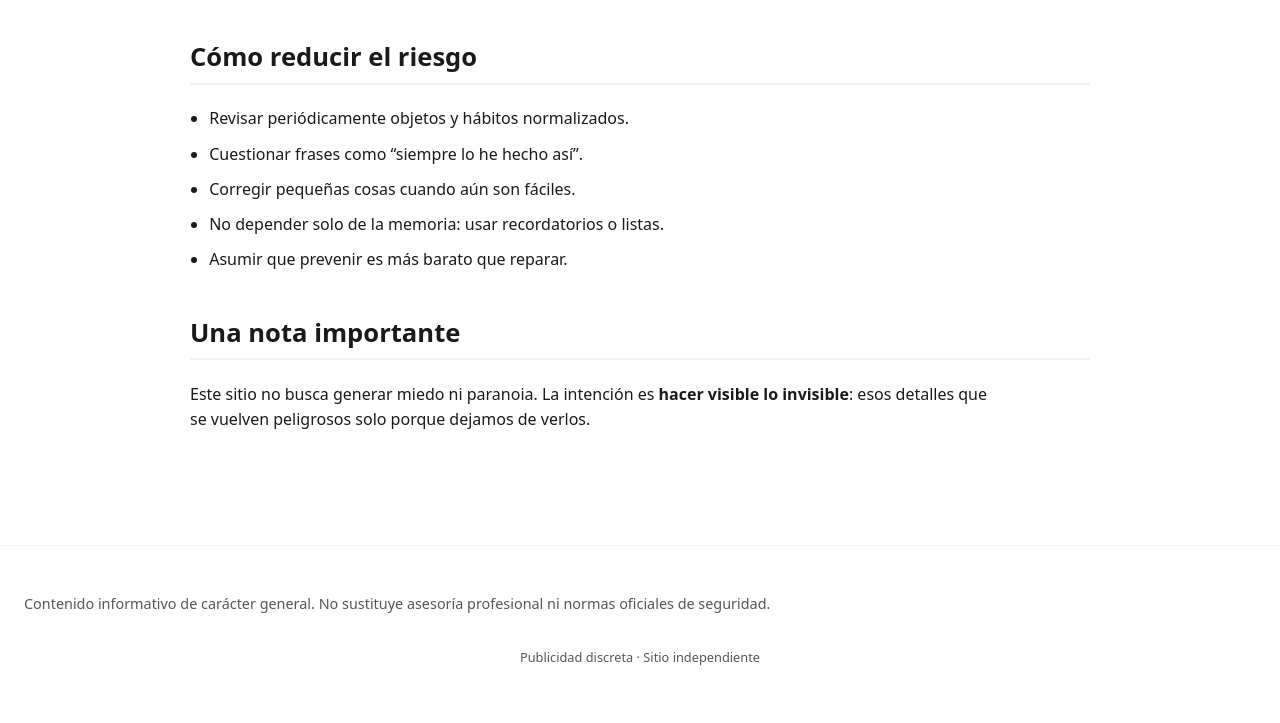
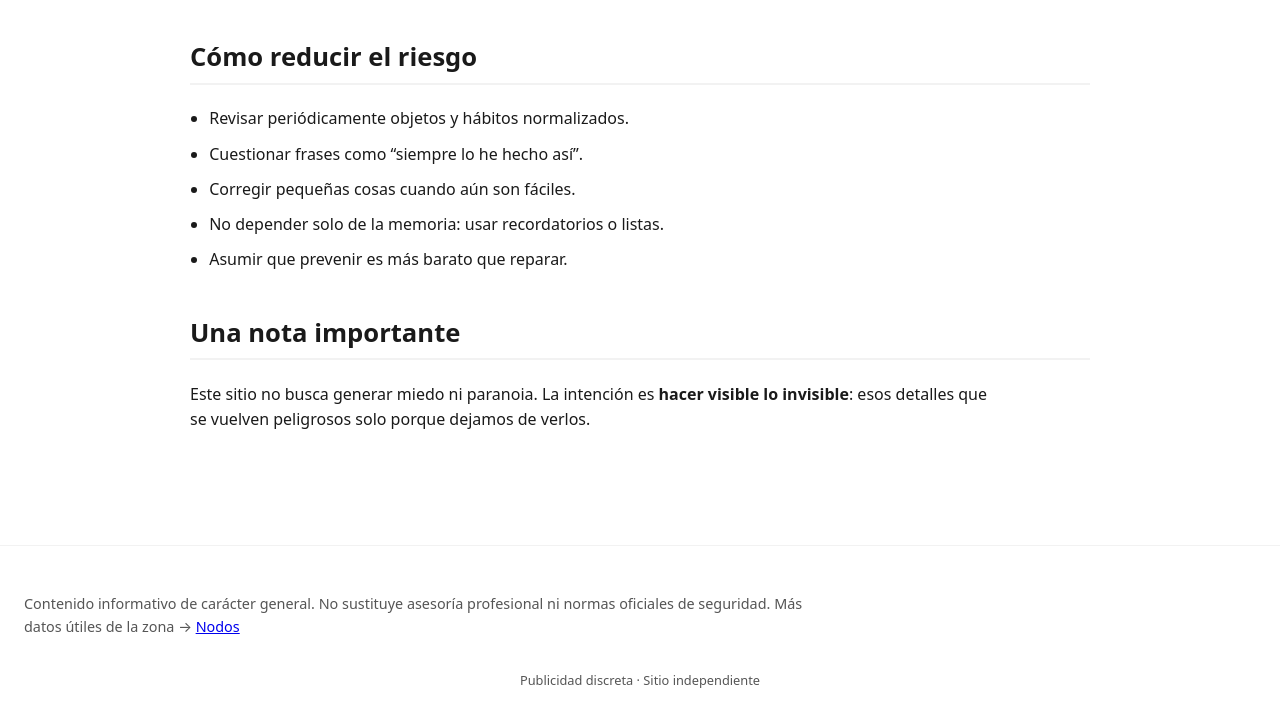
Before and after one commit to serpente79/miniweb-descuido, a plain HTML site: page index.html in a window 1280 px wide. Shown: the part 1110-1833 px from the top of the page. Before the commit the page ends 1810 px from the top, so only its background shows below. Drawn offline with Linux system fonts and the light colour scheme.

Commit message:
Add files via upload

```diff
--- a/index.html
+++ b/index.html
@@ -171,6 +171,8 @@
   <p>
     Contenido informativo de carácter general.
     No sustituye asesoría profesional ni normas oficiales de seguridad.
+          Más datos útiles de la zona → <a href="https://casita-nodos.vercel.app/">Nodos</a>
+
   </p>
 
   <div class="ads">
```
